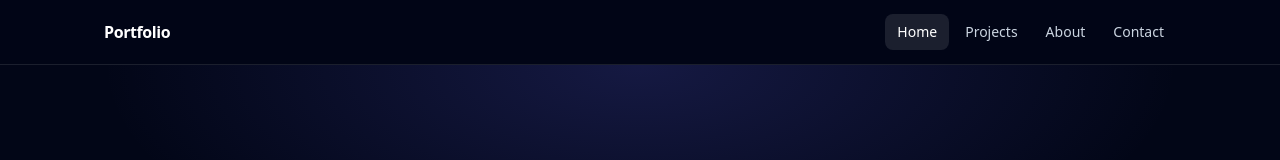
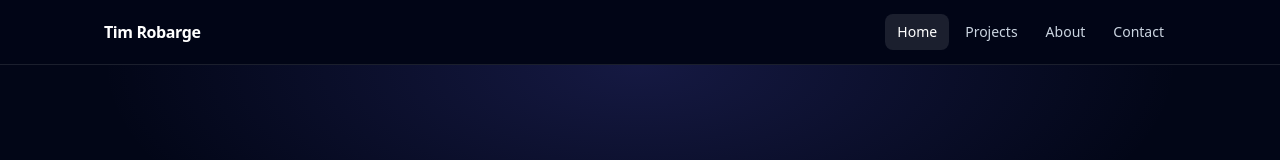
Before and after one commit to t-robarge/t-robarge.github.io, a React (Vite) app: page / in a window 1280 px wide. Shown: the top 160 px of the page. Built offline with nearby package versions, Linux system fonts and the light colour scheme.

Commit message:
updated navbar

```diff
--- a/src/components/NavBar.tsx
+++ b/src/components/NavBar.tsx
@@ -17,7 +17,7 @@ return (
 <header className="sticky top-0 z-50 border-b border-white/10 bg-slate-950/70 backdrop-blur">
 <Container>
 <div className="flex h-16 items-center justify-between">
-<Link to="/" className="font-semibold tracking-tight text-white">Portfolio</Link>
+<Link to="/" className="font-semibold tracking-tight text-white">Tim Robarge</Link>
 
 
 <nav className="hidden items-center gap-1 md:flex">
```
